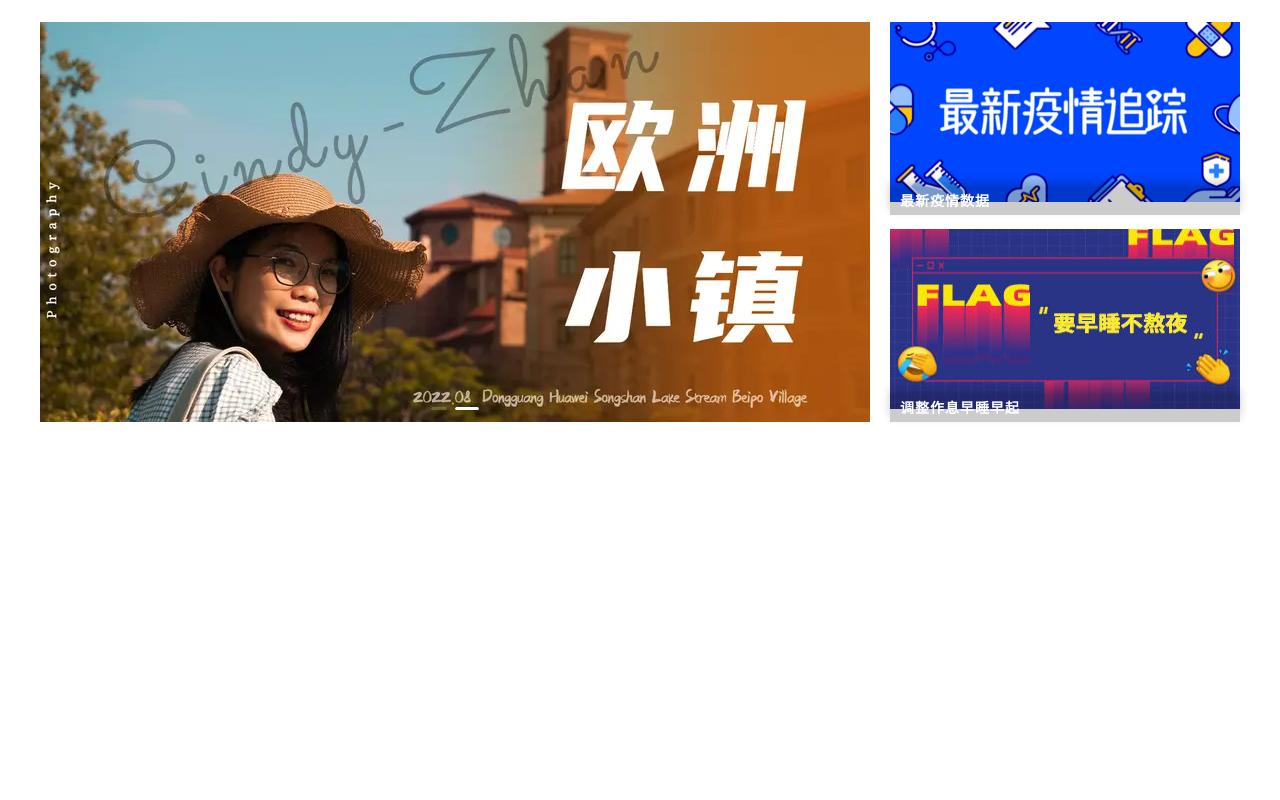
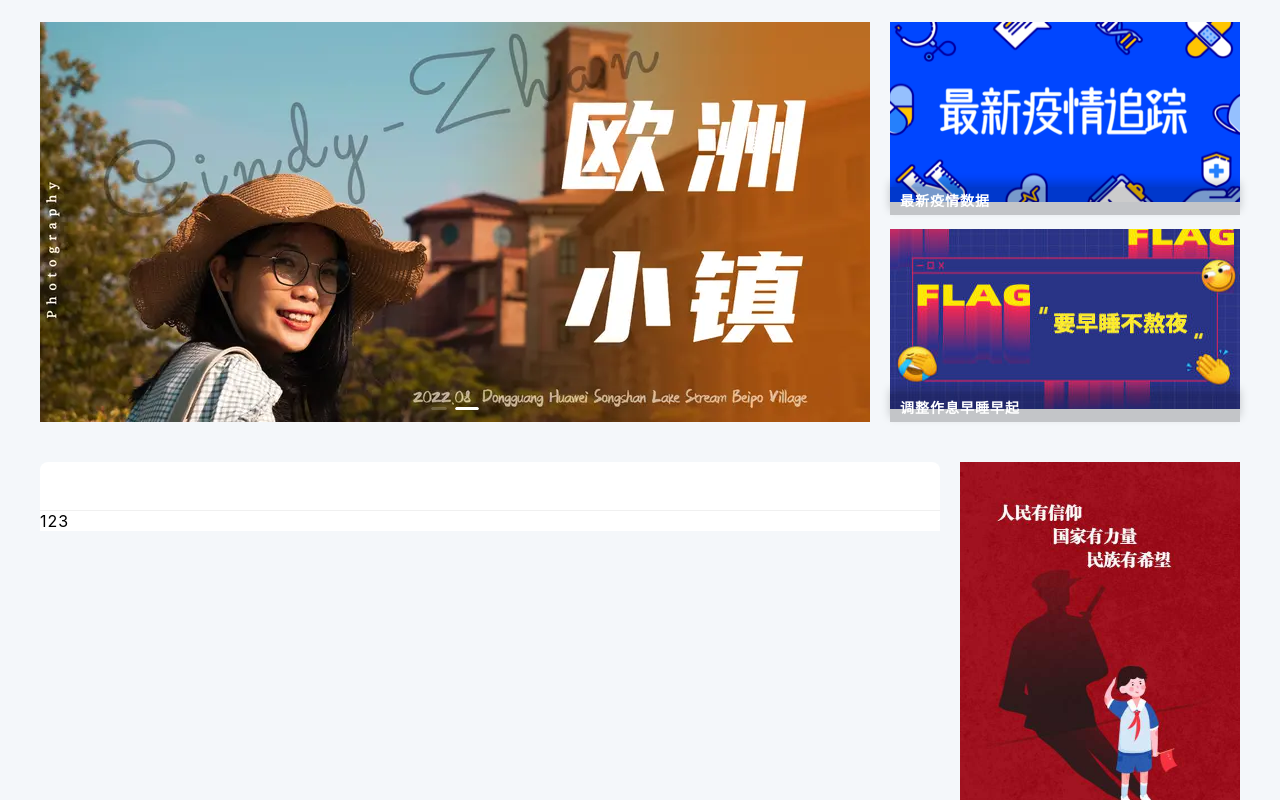
Before and after one commit to hy689/next-blog, a Next.js app: page / in a window 1280 px wide. Shown: the part 208-1008 px from the top of the page. Before the commit the page ends 800 px from the top, so only its background shows below. Built offline with nearby package versions, Linux system fonts and the light colour scheme.

Commit message:
feat：文章列表容器组件

```diff
--- /dev/null
+++ b/components/articlesCard/index.jsx
@@ -0,0 +1,21 @@
+export default function ArticlesCard(options) {
+  console.log(options)
+  return (
+    <>
+      <div className="card-header"></div>
+      <div className="card-content">123</div>
+      <style jsx>{`
+        .card-header {
+          padding: 24px;
+          background: #fff;
+          border-bottom: 1px solid #f0f0f0;
+          border-radius: 8px 8px 0 0;
+        }
+        .card-content{
+          background: #fff;
+          height:100x;
+        }
+      `}</style>
+    </>
+  )
+}
--- a/pages/index.jsx
+++ b/pages/index.jsx
@@ -1,4 +1,6 @@
+import ArticlesCard from '@/components/articlesCard'
 import Header from '@/components/header/index'
+import Advert from './index/advert'
 import CarouselBanner from './index/carouselBanner'
 
 export default function Index() {
@@ -13,6 +15,20 @@ export default function Index() {
         </div>
         <div className="carousel-banner">
           <CarouselBanner />
+        </div>
+        <div className="main">
+          <div className="article-card">
+            <ArticlesCard>
+              <div>123</div>
+              <div>456</div>
+              <div>678</div>
+            </ArticlesCard>
+          </div>
+          <div className="other-info">
+            <div className="advert">
+              <Advert />
+            </div>
+          </div>
         </div>
       </div>
 
@@ -32,10 +48,27 @@ export default function Index() {
           left: 0;
           top: 0;
         }
-        .carousel-banner{
-          padding-top:184px
+        .carousel-banner {
+          padding-top: 184px;
+        }
+        .main {
+          display: flex;
+          margin-top: 40px;
 
         }
+        .article-card {
+          margin-right: 20px;
+          width: 900px;
+        }
+        .other-info {
+          overflow: hidden;
+          flex:1
+        }
+        .advert{
+          width:100%;
+          height:338px
+        }
+
       `}</style>
     </>
   )
--- /dev/null
+++ b/pages/index/advert.jsx
@@ -0,0 +1,9 @@
+export default function Advert() {
+  return (
+    <>
+    <div>
+      <img style={{width:"100%",height:"100%"}} src="/imgs/adv.png" alt="" />
+    </div>
+    </>
+  )
+}
--- a/styles/globals.css
+++ b/styles/globals.css
@@ -41,6 +41,7 @@ body {
   min-width: 1100px;
   width: 1200px;
   margin: 0 auto;
+  background: #f4f7fa;
 }
 
 body {
```
